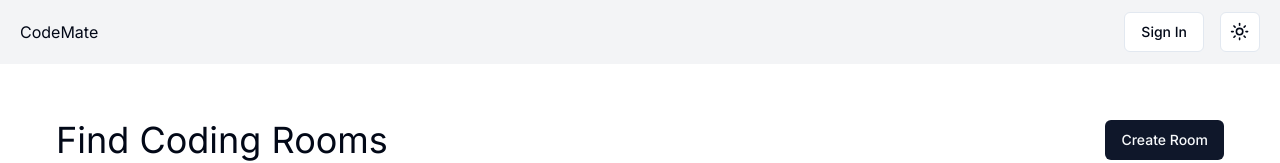
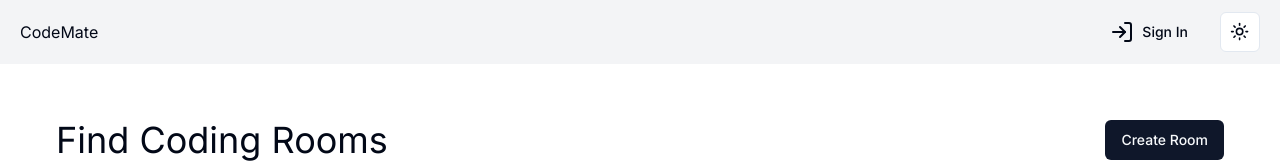
Before and after one commit to GenMech/CodeMateV2, a Next.js app: page / in a window 1280 px wide. Shown: the top 163 px of the page. Built offline with nearby package versions, Linux system fonts and the light colour scheme; no server answers; the database is empty.

Commit message:
feat: middleware setup

```diff
--- a/src/app/header.tsx
+++ b/src/app/header.tsx
@@ -10,7 +10,7 @@ import {
   DropdownMenuTrigger,
 } from "@/components/ui/dropdown-menu";
 import { Avatar, AvatarFallback, AvatarImage } from "@/components/ui/avatar";
-import { LogOutIcon } from "lucide-react";
+import { LogIn, LogOutIcon } from "lucide-react";
 import Link from "next/link";
 
 function AccountDropdown() {
@@ -49,8 +49,12 @@ export function Header() {
         <Link href="/">CodeMate</Link>
         <div className="flex items-center gap-4">
           {!session.data ? (
-            <Button variant={"outline"} onClick={() => signIn("google")}>
-              Sign In
+            <Button
+              variant={"ghost"}
+              onClick={() => signIn("google")}
+              className="flex gap-2"
+            >
+              <LogIn /> Sign In
             </Button>
           ) : (
             <div className="flex justify-center">
--- /dev/null
+++ b/src/middleware.ts
@@ -0,0 +1,3 @@
+export { default } from "next-auth/middleware";
+
+export const config = { matcher: ["/yourRooms"] };
```
